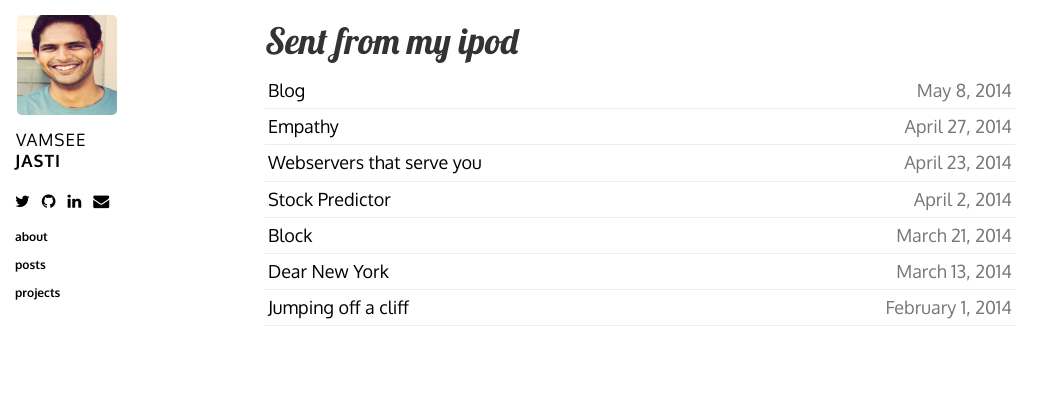
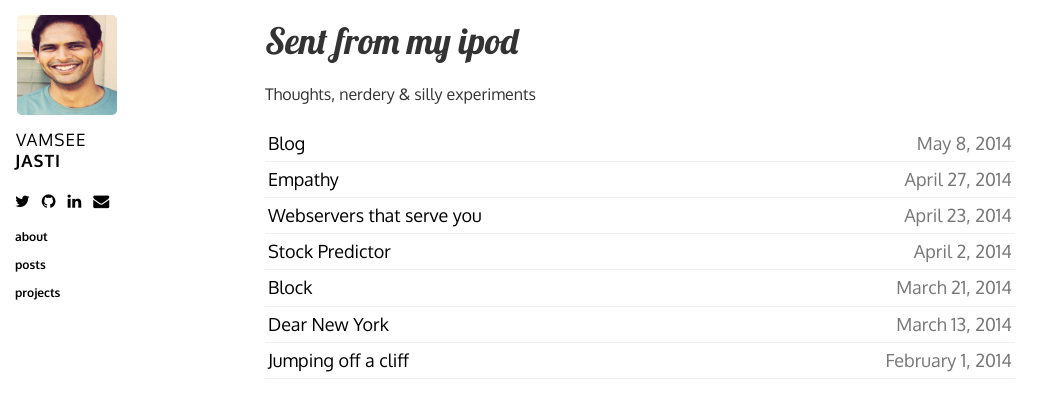
Before and after one commit to jasti/jasti.github.io, a Jekyll site: the page built from index.html, in a window 1280 px wide. Shown: the top 418 px of the page, without its empty margins (0-1064 px from the left). Built offline with Jekyll 4.4.1, drawn with Linux system fonts in a browser that asks for light colours; nearby versions of some CDN libraries; Markdown is read by kramdown in place of the engine named in the settings.

Commit message:
add site description

```diff
--- a/_config.yml
+++ b/_config.yml
@@ -7,6 +7,6 @@ rdiscount:
 name: Vamsee Jasti
 blog_name: Sent from my ipod
 url: jasti.github.io
-description: Ramble on
+description: Thoughts, nerdery & silly experiments
 twitter: vamseejasti
 github: jasti
--- a/index.html
+++ b/index.html
@@ -5,6 +5,7 @@ title: "Posts"
 
 <section class="content">
  <h1>{{ site.blog_name }} </h1>
+  <h4>{{ site.description }} </h4>
   <ul class="listing">
     {% for post in site.posts %}
     <li>
```
